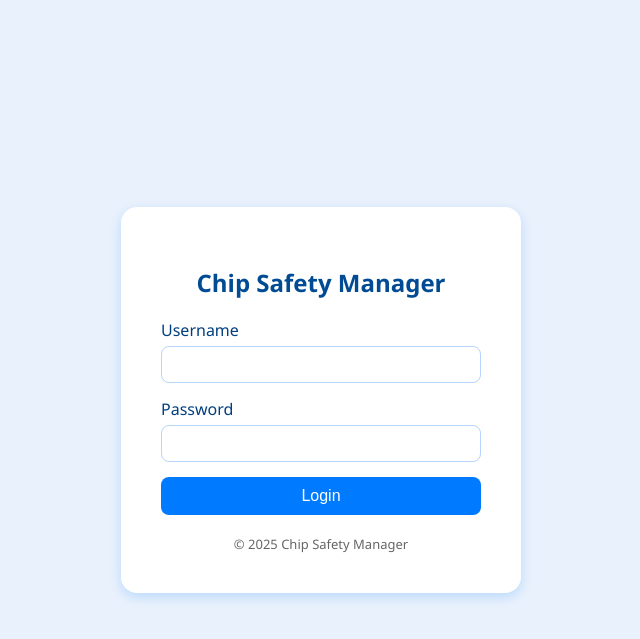
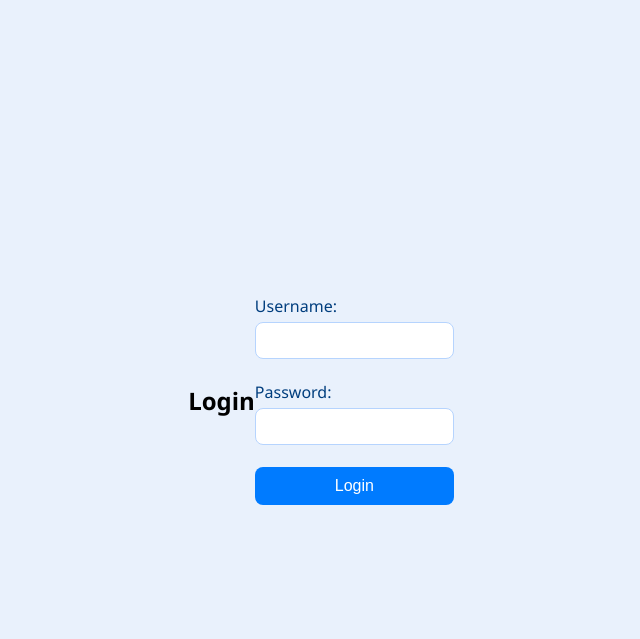
Before and after one commit to Saisreegit/chipsafety, a Flask app: template templates/login.html in a window 1280 px wide. Shown: the top 639 px of the page, without its empty margins (319-959 px from the left). Run offline with Flask 3, Linux system fonts and the light colour scheme; the template is opened without the code that fills it, so the values that code supplies are empty.

Commit message:
Fix upload and login UI issues

```diff
--- a/templates/login.html
+++ b/templates/login.html
@@ -78,24 +78,20 @@
         }
     </style>
 </head>
+<head>
+    <meta charset="UTF-8">
+    <title>Login - Chip Safety Manager</title>
+</head>
 <body>
-    <div class="login-container">
-        <h2>Chip Safety Manager</h2>
-        <form method="POST">
-            <div class="form-group">
-                <label for="username">Username</label>
-                <input type="text" name="username" id="username" required />
-            </div>
-            <div class="form-group">
-                <label for="password">Password</label>
-                <input type="password" name="password" id="password" required />
-            </div>
-            <button type="submit">Login</button>
-        </form>
-        {% if error %}
-            <div class="error">{{ error }}</div>
-        {% endif %}
-        <div class="footer-note">© 2025 Chip Safety Manager</div>
-    </div>
+    <h2>Login</h2>
+    <form method="POST" action="/login">
+        <label for="username">Username:</label>
+        <input type="text" name="username" required><br><br>
+
+        <label for="password">Password:</label>
+        <input type="password" name="password" required><br><br>
+
+        <button type="submit">Login</button>
+    </form>
 </body>
 </html>
```
Also changed, not shown: login.html (added), 1 other file.
